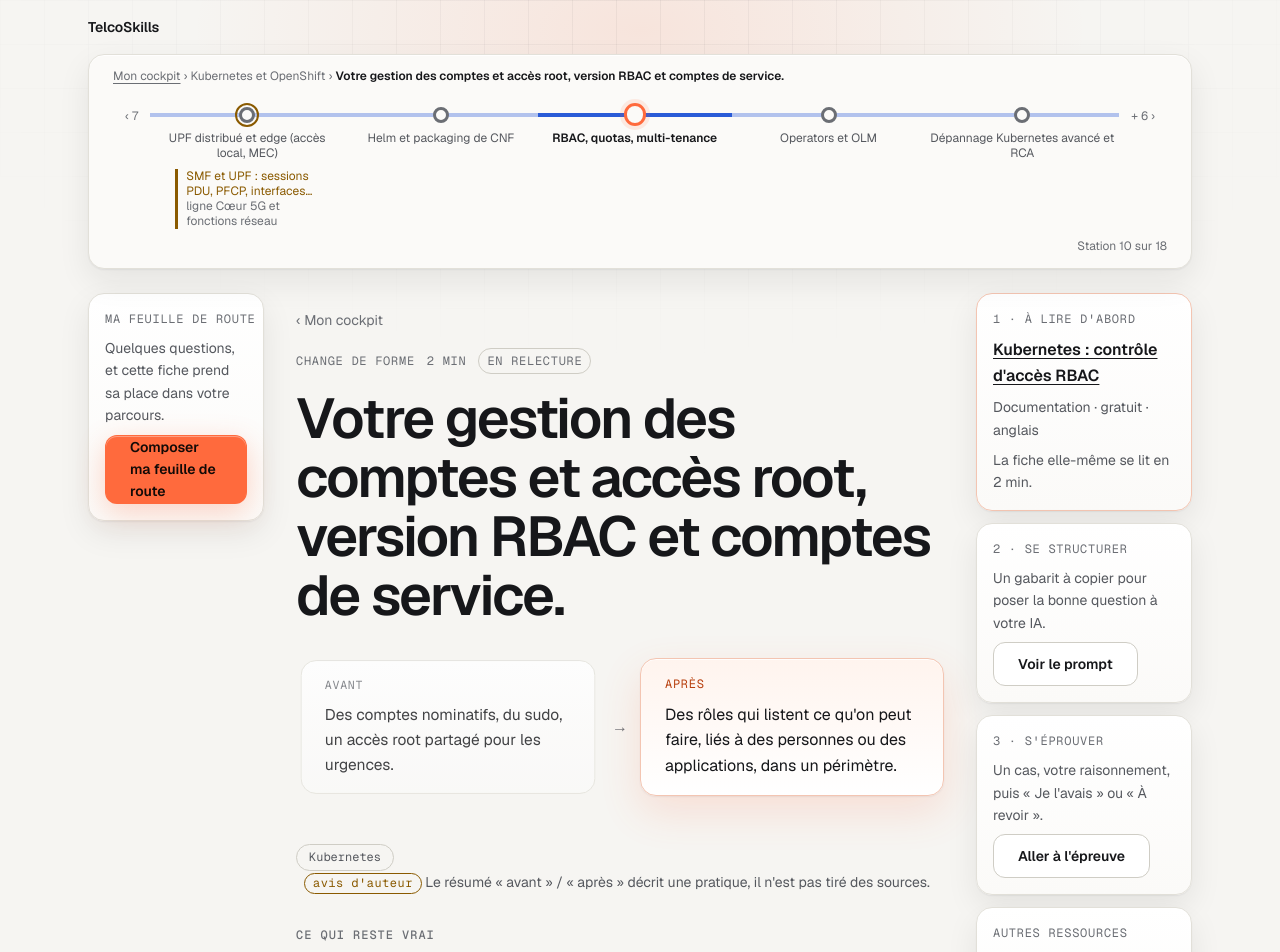
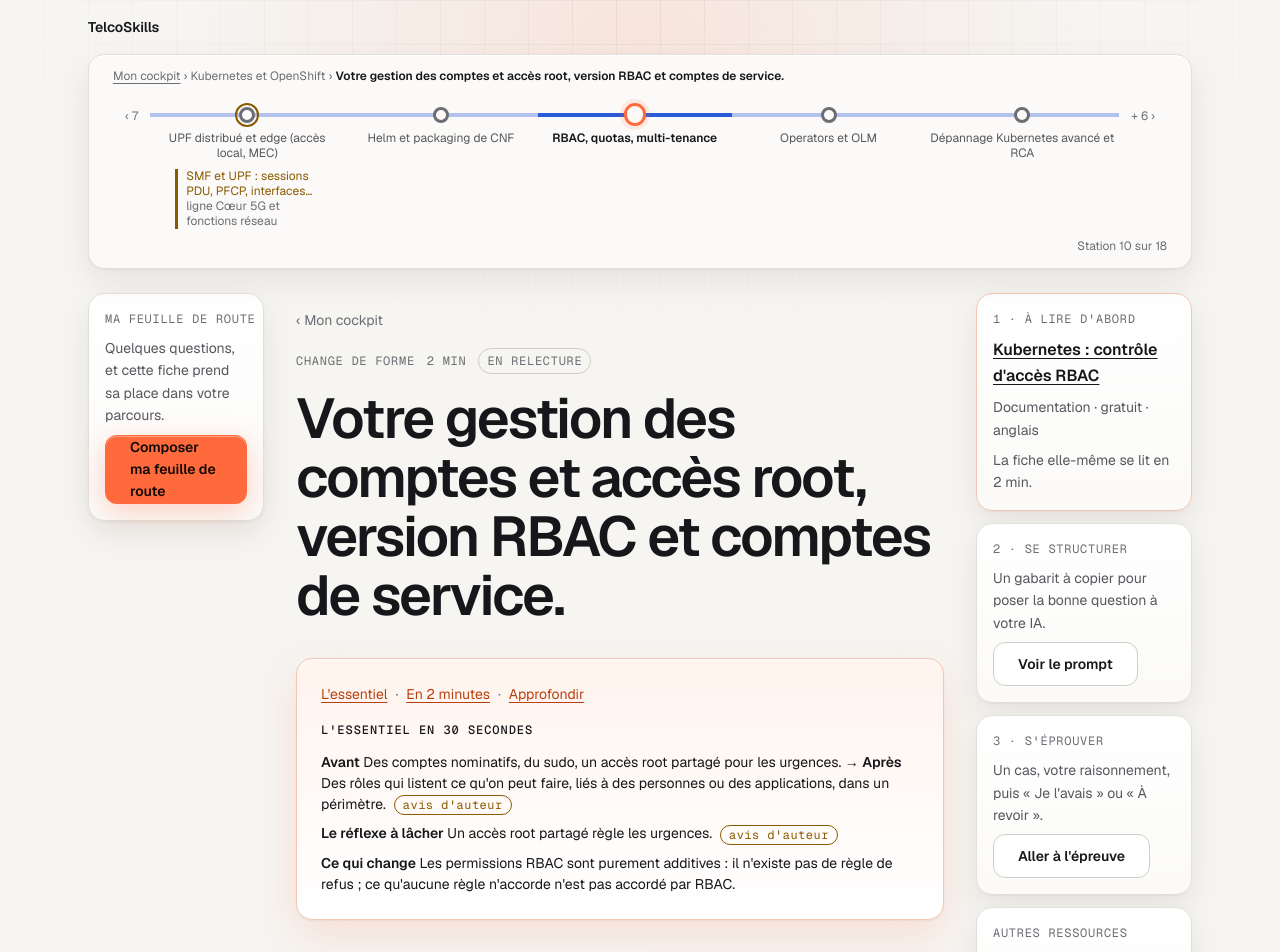
Before and after one commit to collabagentic/telcoskills-transfo, a Next.js app: page /fiche/acces-rbac in a window 1280 px wide. Shown: the top 952 px of the page. Built offline with nearby package versions, Linux system fonts and the light colour scheme.

Commit message:
telcoskills-l3 · Fiche en trois niveaux de lecture (#10)
OpenClaw-Publication: 69437296-f7da-46e8-80cd-87ed052460c8

Co-authored-by: taoufikAI <352027664+taoufikAI@users.noreply.github.com>

```diff
--- /dev/null
+++ b/reports/lots/telcoskills-l3.md
@@ -0,0 +1,13 @@
+# Lot L3 · Fiche en trois niveaux de lecture
+
+Fait : bandeau « L'essentiel en 30 secondes » (composé de resume, reflexe/pourquoiNouveau et première puce de change ; étiquettes « avis d'auteur » conservées) et repères de niveaux (navigation « L'essentiel · En 2 minutes · Approfondir », ancres #essentiel, #en-2-minutes, #approfondir). Aucune section supprimée, aucun contenu masqué par défaut, aucun détail fermé ajouté, ordre des sections inchangé.
+
+Fichiers : src/app/fiche/[id]/page.tsx (modifié), src/contenu/lecture.ts (modifié), src/composants/EssentielFiche.tsx (nouveau), src/composants/essentiel.css (nouveau), tests/essentiel.test.ts (nouveau). Non touchés : src/app/globals.css, src/app/page.tsx, Assistant.tsx, content/**.
+
+Qualité : npm run lint OK · npm run types OK · npm test OK (74 tests, 10 fichiers, dont 3 nouveaux essentiel) · npm run build OK (163 pages statiques, 21 fiches). Ruff/bandit : sans objet — aucun fichier .py dans le dépôt (git ls-files '*.py' = 0).
+
+L3-C2, h2 avant → après. Transposition vm-pod : avant = [Ce qui reste vrai · Ce qui change · Le schéma · Le réflexe à lâcher · Le piège · En télécom, concrètement · Posez la bonne question à votre IA · Un cas · Compétences de la feuille de route · Pour aller plus loin · Historique de la fiche] (11) ; après = mêmes 11 + [L'essentiel en 30 secondes] en tête (12). Nouveauté reconciliation : mêmes 11 + [L'essentiel en 30 secondes]. Aucun h2 perdu.
+
+Non testé : rendu mobile (360/390/430), thème clair, diagrammes, focus clavier — faits après coup par l'opérateur (navigateur, hors sandbox).
+
+Limites : le HTML statique est out/fiche/<id>.html (Next.js 16 output export), pas out/fiche/<id>/index.html comme l'exemple de la spec ; .config/ (cache de build Next) ajouté à .gitignore.
--- a/src/app/fiche/[id]/page.tsx
+++ b/src/app/fiche/[id]/page.tsx
@@ -6,6 +6,7 @@ import { AvantApres } from "@/composants/AvantApres";
 import { BoutonRessources } from "@/composants/BoutonRessources";
 import { Diagramme } from "@/composants/Diagramme";
 import { Epreuve } from "@/composants/Epreuve";
+import { EssentielFiche } from "@/composants/EssentielFiche";
 import { FilMetro } from "@/composants/FilMetro";
 import { GesteFiche } from "@/composants/GesteFiche";
 import { HautDeFiche, SuiteFiche } from "@/composants/NavigationFiche";
@@ -14,9 +15,10 @@ import { RailFeuille } from "@/composants/RailFeuille";
 import { Ressources } from "@/composants/Ressources";
 import { SchemaFiche } from "@/composants/SchemaFiche";
 import { chargerContenu } from "@/contenu/charger";
-import { tempsLecture, titreFiche } from "@/contenu/lecture";
+import { essentiel, tempsLecture, titreFiche } from "@/contenu/lecture";
 import { donneesPubliques } from "@/contenu/publiques";
 import { amorces } from "@/lib/prompt";
+import "@/composants/essentiel.css";
 
 type Props = { params: Promise<{ id: string }> };
 
@@ -71,6 +73,8 @@ export default async function PageFiche({ params }: Props) {
       </div>
       <h1>{titre}</h1>
 
+      <EssentielFiche essentiel={essentiel(f)} />
+
       <AvantApres genre={f.genre} resume={f.resume} technos={technos.map((t) => ({ id: t.id, nom: t.nom }))} />
       {avis.has("resume") ? (
         <p className="cockpit-texte">
@@ -78,7 +82,7 @@ export default async function PageFiche({ params }: Props) {
         </p>
       ) : null}
 
-      <section className="rubrique">
+      <section className="rubrique" id="en-2-minutes">
         <h2>Ce qui reste vrai</h2>
         <ul>
           {f.resteVrai.map((p, i) => (
@@ -98,7 +102,7 @@ export default async function PageFiche({ params }: Props) {
           ))}
         </ul>
       </section>
-      <section className="rubrique">
+      <section className="rubrique" id="approfondir">
         <h2>
           Le schéma {avis.has("schema") ? etiquette : null}
         </h2>
--- /dev/null
+++ b/src/composants/EssentielFiche.tsx
@@ -0,0 +1,52 @@
+import type { Essentiel } from "@/contenu/lecture";
+
+const NIVEAUX = [
+  { ancre: "essentiel", libelle: "L'essentiel" },
+  { ancre: "en-2-minutes", libelle: "En 2 minutes" },
+  { ancre: "approfondir", libelle: "Approfondir" },
+] as const;
+
+/** Étiquette « avis d'auteur » d'un passage du bandeau (même rendu que dans le corps de la fiche). */
+function etiquette(avis: boolean) {
+  return avis ? <span className="avis-auteur">avis d'auteur</span> : null;
+}
+
+/**
+ * Bandeau « L'essentiel en 30 secondes » et repères de niveau : une navigation courte vers les trois niveaux de
+ * lecture (L'essentiel · En 2 minutes · Approfondir). Composé uniquement de champs existants, lus tels quels.
+ */
+export function EssentielFiche({ essentiel }: { essentiel: Essentiel }) {
+  const { resume, pivot, changement } = essentiel;
+  return (
+    <section className="essentiel" id="essentiel" aria-labelledby="essentiel-titre">
+      <nav className="essentiel-nav" aria-label="Niveaux de lecture">
+        {NIVEAUX.map((n, i) => (
+          <span key={n.ancre} className="essentiel-nav-lien">
+            {i > 0 ? <span className="essentiel-nav-point" aria-hidden="true">·</span> : null}
+            <a href={"#" + n.ancre}>{n.libelle}</a>
+          </span>
+        ))}
+      </nav>
+      <h2 className="essentiel-surtitre" id="essentiel-titre">L'essentiel en 30 secondes</h2>
+      <div className="essentiel-corps">
+        <p className="essentiel-ligne">
+          {resume.avant ? (
+            <>
+              <strong>Avant</strong> {resume.avant} <span aria-hidden="true"> → </span>
+            </>
+          ) : null}
+          <strong>Après</strong> {resume.apres}
+          {etiquette(resume.avis)}
+        </p>
+        <p className="essentiel-ligne">
+          <strong>{pivot.type === "reflexe" ? "Le réflexe à lâcher" : "Pourquoi c'est nouveau"}</strong> {pivot.texte}
+          {etiquette(pivot.avis)}
+        </p>
+        <p className="essentiel-ligne">
+          <strong>Ce qui change</strong> {changement.texte}
+          {etiquette(changement.avis)}
+        </p>
+      </div>
+    </section>
+  );
+}
--- /dev/null
+++ b/src/composants/essentiel.css
@@ -0,0 +1,62 @@
+/* Bandeau « L'essentiel en 30 secondes » et repères de niveau (lot L3).
+   Couleurs uniquement par les jetons de tokens.css : aucune valeur en dur. */
+
+.essentiel {
+  margin: var(--e-4) 0 var(--e-12);
+  padding: var(--e-6);
+  border: 1px solid var(--accent-filet);
+  border-radius: var(--r-l);
+  background: linear-gradient(180deg, var(--accent-surface-1), var(--accent-surface-2));
+  box-shadow: var(--ombre-2);
+}
+
+.essentiel-nav {
+  display: flex;
+  flex-wrap: wrap;
+  align-items: center;
+  gap: var(--e-2);
+  margin-bottom: var(--e-4);
+  font-size: var(--t-s);
+}
+
+.essentiel-nav-lien {
+  display: inline-flex;
+  align-items: center;
+  gap: var(--e-2);
+}
+
+.essentiel-nav-point {
+  color: var(--encre-3);
+}
+
+.essentiel-nav a {
+  color: var(--accent-texte);
+  text-decoration: underline;
+  text-underline-offset: 3px;
+}
+
+.essentiel-surtitre {
+  margin: 0 0 var(--e-3);
+  font-family: var(--police-mono), ui-monospace, monospace;
+  font-size: var(--t-xs);
+  letter-spacing: 0.08em;
+  text-transform: uppercase;
+  font-weight: 500;
+  color: var(--encre);
+}
+
+.essentiel-corps {
+  display: grid;
+  gap: var(--e-2);
+}
+
+.essentiel-ligne {
+  margin: 0;
+  font-size: var(--t-s);
+  line-height: 1.5;
+  color: var(--encre);
+}
+
+.essentiel-ligne strong {
+  font-weight: 600;
+}
--- a/src/contenu/lecture.ts
+++ b/src/contenu/lecture.ts
@@ -26,3 +26,31 @@ export function tempsLecture(f: Fiche): number {
   const total = champs.reduce((n, c) => n + mots(c), 0);
   return Math.max(2, Math.ceil(total / 200));
 }
+
+/** Les éléments du bandeau « L'essentiel en 30 secondes », composés uniquement de champs existants de la fiche. */
+export type Essentiel = {
+  resume: { avant: string | null; apres: string; avis: boolean };
+  pivot: { texte: string; avis: boolean; type: "reflexe" | "pourquoiNouveau" };
+  changement: { texte: string; avis: boolean };
+};
+
+/** Est-ce qu'un passage est marqué « avis d'auteur » (le passage « change.0 » couvre la première puce de change). */
+function estAvis(avis: Set<string>, champ: string, indice?: number): boolean {
+  return avis.has(champ) || (indice !== undefined && avis.has(champ + "." + indice));
+}
+
+/**
+ * « L'essentiel en 30 secondes » : resume.avant vers resume.apres, le réflexe à lâcher (transposition) ou le
+ * pourquoi-nouveau (nouveauté), et la première puce de change. Les textes sont lus tels quels, jamais réécrits.
+ * Importable côté client : fonction pure, aucune lecture de fichier.
+ */
+export function essentiel(f: Fiche): Essentiel {
+  const avis = new Set(f.avisAuteur ?? []);
+  const type: "reflexe" | "pourquoiNouveau" = f.genre === "transposition" ? "reflexe" : "pourquoiNouveau";
+  const pivot = f.genre === "transposition" ? f.reflexe ?? "" : f.pourquoiNouveau ?? "";
+  return {
+    resume: { avant: f.resume.avant, apres: f.resume.apres, avis: estAvis(avis, "resume") },
+    pivot: { texte: pivot, avis: estAvis(avis, type), type },
+    changement: { texte: f.change[0], avis: estAvis(avis, "change", 0) },
+  };
+}
```
Also changed, not shown: 2 other files (tests, documents, lock files or other folders).
